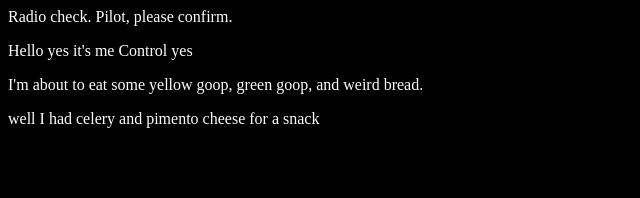
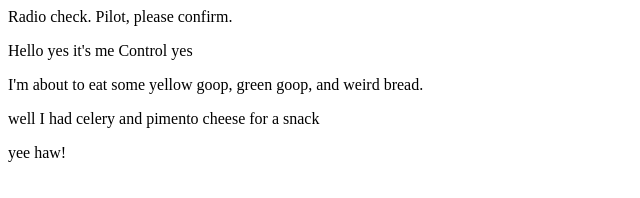
Before and after one commit to mbbeckett/communication-log, a plain HTML site: page index.html in a window 1280 px wide. Shown: the whole page, without its empty margins (0-640 px from the left). Drawn offline with Linux system fonts and the light colour scheme.

Commit message:
yees and haws

```diff
--- a/index.html
+++ b/index.html
@@ -1,11 +1,9 @@
 <html>
-    <head>
-        <link rel="stylesheet" type="text/css" href="style.css">
-    </head>
    <body>
       <p>Radio check. Pilot, please confirm.</p>
       <p>Hello yes it's me Control yes</p>
       <p>I'm about to eat some yellow goop, green goop, and weird bread.</p>
       <p> well I had celery and pimento cheese for a snack</p>
+      <p>yee haw!</p>
    </body>
 </html>
```
